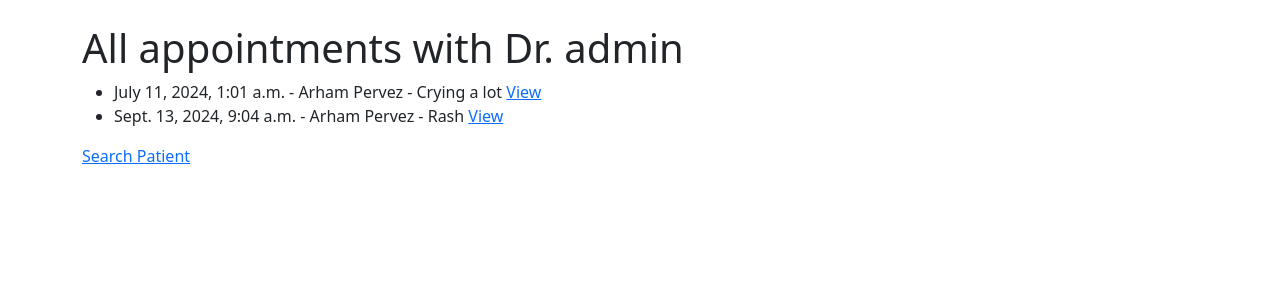
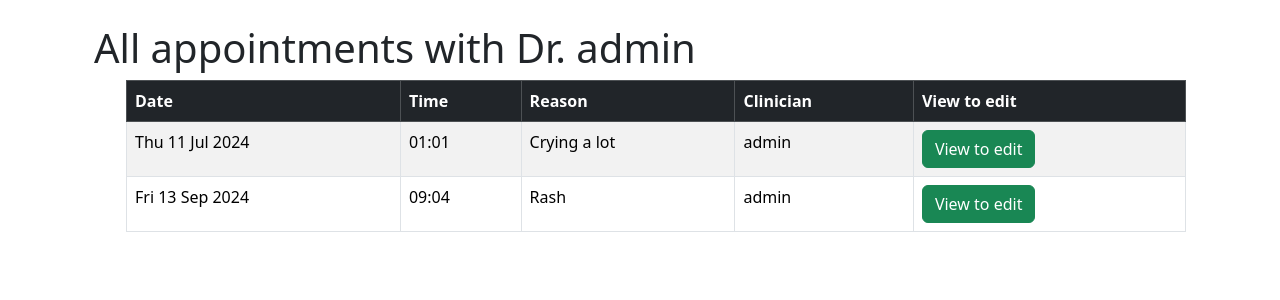
Before and after one commit to doctorpervez/onlinegpconsultation-app, a Django app: page /appointments/list/ in a window 1280 px wide. Shown: the part 56-356 px from the top of the page. Run offline with Django 3.2, Linux system fonts and the light colour scheme; a user stored in the database is signed in; data comes from the database, SQL or seed files in the repository; both versions use the stored data as it was after the commit.

Commit message:
second commit

```diff
--- a/appointments/templates/appointments/appointment_detail.html
+++ b/appointments/templates/appointments/appointment_detail.html
@@ -4,7 +4,8 @@
 <h1>Appointment Detail for {{appointment.patient}}</h1>
 <p>Patient: <a href="{% url 'consultations:patient_detail' appointment.patient.id %}">{{appointment.patient }}</a> </p>
 <p>Clinician: {{ appointment.clinician }}</p>
-<p>Date: {{ appointment.date }}</p>
+<p>Date: {{ appointment.date | date:"D d M Y" }}</p>
+<p>Time: {{ appointment.date | time:"H:i" }}</p>
 <p>Reason: {{ appointment.reason }}</p>
-<a href="{% url 'appointments:edit_appointment' appointment.pk %}">Edit</a>
+<a type="button" class="btn btn-secondary" href="{% url 'appointments:edit_appointment' appointment.pk %}">Edit</a>
 {% endblock %}
--- a/appointments/templates/appointments/appointment_list.html
+++ b/appointments/templates/appointments/appointment_list.html
@@ -1,23 +1,55 @@
 {% extends 'accounts/base.html' %}
 
 {% block content %}
+<div class="container table-responsive">
 <h1>All appointments with Dr. {{request.user}}</h1>
 {% if patient_id %}
 <a href="{% url 'appointments:create_appointment' patient.id %}">Book New Appointment</a>
 {% endif %}
 <ul>
+
+
+
+
 {% if appointments %}
-    {% for appointment in appointments %}
-        <li>
-            {{ appointment.date }} - {{ appointment.patient }} - {{ appointment.reason }}
-            <a href="{% url 'appointments:appointment_detail' appointment.pk %}">View</a>
-        </li>
-    {% endfor %}
+
+<table class="table table-striped table-hover table-bordered">
+    <thead class="table-dark">
+      <tr>
+        <th scope="col">Date</th>
+        <th scope="col">Time</th>
+        <th scope="col">Reason</th>
+        <th scope="col">Clinician</th>
+        <th scope="col">View to edit</th>
+      </tr>
+    </thead>
+    <tbody>
+
+
+
+      {% for appointment in appointments %}
+        <tr>
+          <td>{{ appointment.date | date:"D d M Y" }}</td>
+          <td>{{ appointment.date | time:"H:i"  }}</td>
+          <td>{{ appointment.reason }}</td>
+          <td>{{ appointment.clinician }}</td>
+          <td><a type="button" class="btn btn-success" href="{% url 'appointments:appointment_detail' appointment.pk %}">View to edit</a></td>
+
+        </tr>
+
+
+      {% endfor %}
+
+
+    </tbody>
+
+  </table>
+
 {% else %}
+
 <p>No appointment yet. To create an appointment, please go to patient detail page. </p>
-<a href="{% url 'consultations:search_patient' %}">Search Patient</a>
+<a class="btn btn-primary" href="{% url 'consultations:search_patient' %}">Search Patient</a>
+
 {% endif %}
-</ul>
-<a href="{% url 'consultations:search_patient' %}">Search Patient</a>
-
+</div>
 {% endblock %}
--- a/appointments/templates/appointments/edit_appointment.html
+++ b/appointments/templates/appointments/edit_appointment.html
@@ -5,6 +5,6 @@
 <form method="post">
     {% csrf_token %}
     {{ form.as_p }}
-    <button type="submit">Save</button>
+    <button class="btn btn-primary" type="submit">Save</button>
 </form>
 {% endblock %}
```
Also changed, not shown: requirements.txt (+9 -95 lines), db.sqlite3, 4 other files.
